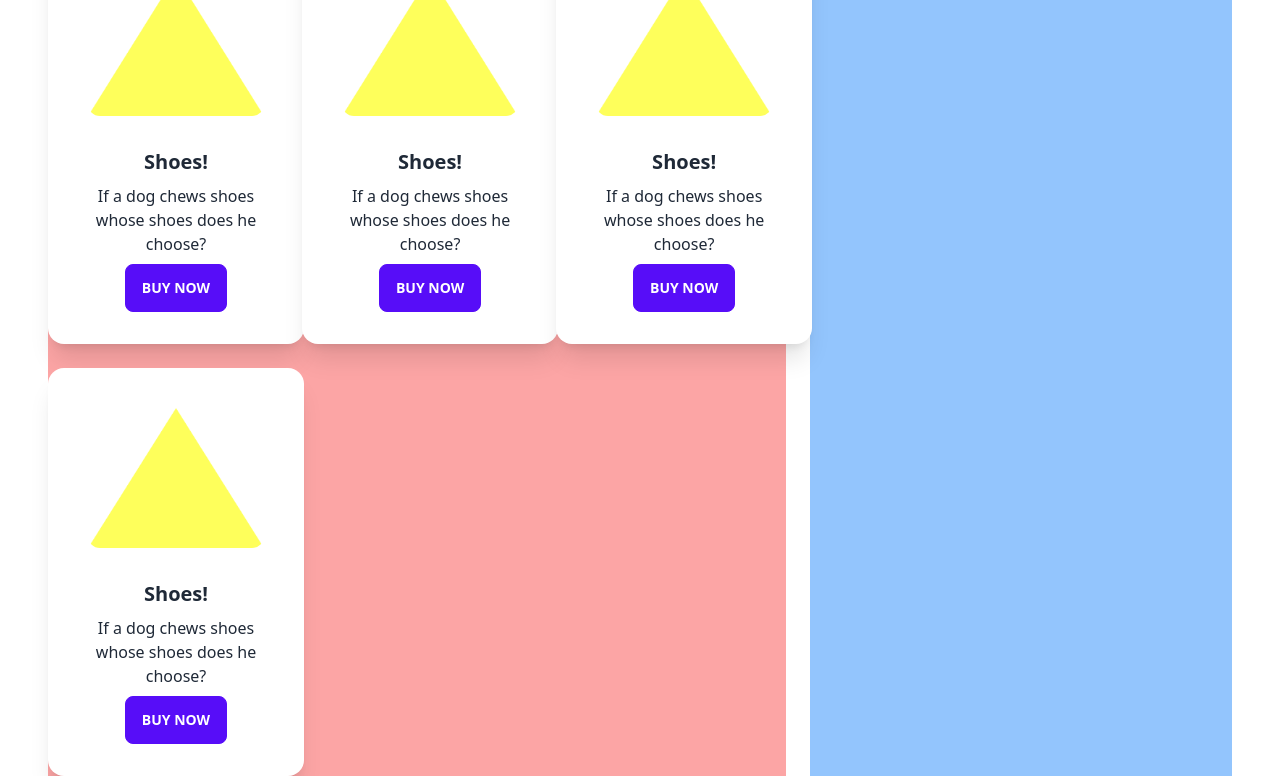
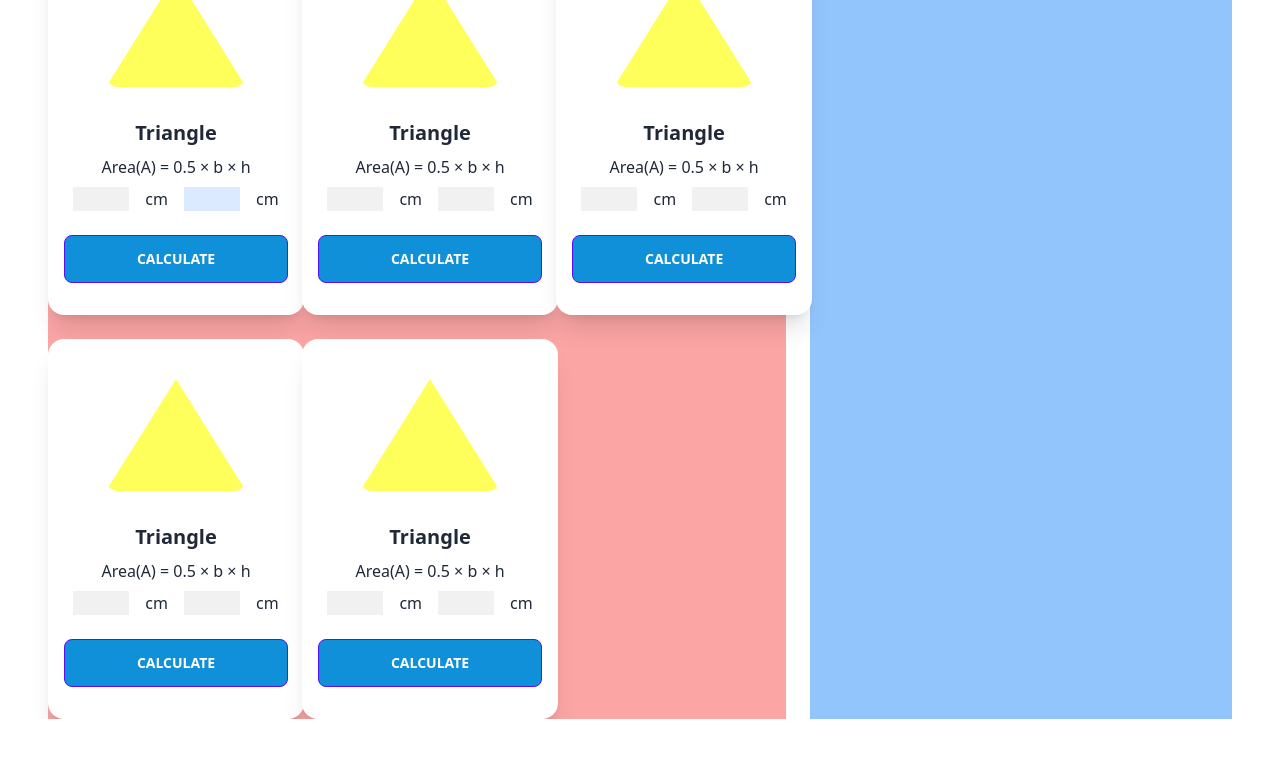
Before and after one commit to kmhbDOes/-Interactive-Geometry-Book, a plain HTML site: page index.html in a window 1280 px wide. Shown: the part 205-981 px from the top of the page. After the commit the page ends 924 px from the top, so only its background shows below. Drawn offline with nearby package versions, Linux system fonts and the light colour scheme.

Commit message:
Card Modified

```diff
--- a/index.html
+++ b/index.html
@@ -6,6 +6,7 @@
     <meta http-equiv="X-UA-Compatible" content="IE=edge">
     <meta name="viewport" content="width=device-width, initial-scale=1.0">
     <title>Interactive Geometry Book</title>
+    <!-- daisyUi, Tailwind added -->
     <link href="https://cdn.jsdelivr.net/npm/daisyui@2.50.1/dist/full.css" rel="stylesheet" type="text/css" />
     <script src="https://cdn.tailwindcss.com"></script>
 
@@ -29,62 +30,100 @@
         </div>
     </header>
 
+    <!-- Card Section -->
+    <main>
         <section class=" mt-8 lg:px-12 gap-x-6 flex flex-col md:flex-row lg:flex-row">
             <div class="calculation-cards w-[70%] bg-red-300 grid md:grid-cols-2 lg:grid-cols-3 gap-6 ">
-            <div class="card w-64 bg-base-100 shadow-xl ">
+                <div class="card w-64  bg-base-100 shadow-xl ">
                     <figure class="px-10 pt-10">
-                    <img src="images/triangle.png" alt="Shoes" class="rounded-xl" />
+                        <img src="images/triangle.png" alt="Shoes" class="rounded-xl h-28" />
                     </figure>
                     <div class="card-body items-center text-center">
-                    <h2 class="card-title">Shoes!</h2>
-                    <p>If a dog chews shoes whose shoes does he choose?</p>
+                        <h2 class="card-title">Triangle</h2>
+                        <p>Area(A) = 0.5 × b × h<span></span></p>
+                        <div class="flex gap-x-4">
+                            <input class="bg-[#F1F1F1] w-14" type="text"> cm <input class="bg-blue-100 w-14" type=" ">
+                            cm
+                        </div>
                         <div class="card-actions">
-                        <button class="btn btn-primary">Buy Now</button>
+                            <button class="btn btn-primary bg-[#1090D8] hover:bg-[#109afa] mt-4 w-56">Calculate</button>
                         </div>
                     </div>
                 </div>
-            <div class="card w-64 bg-base-100 shadow-xl">
+                <div class="card w-64  bg-base-100 shadow-xl ">
                     <figure class="px-10 pt-10">
-                    <img src="images/triangle.png" alt="Shoes" class="rounded-xl" />
+                        <img src="images/triangle.png" alt="Shoes" class="rounded-xl h-28" />
                     </figure>
                     <div class="card-body items-center text-center">
-                    <h2 class="card-title">Shoes!</h2>
-                    <p>If a dog chews shoes whose shoes does he choose?</p>
+                        <h2 class="card-title">Triangle</h2>
+                        <p>Area(A) = 0.5 × b × h<span></span></p>
+                        <div class="flex gap-x-4">
+                            <input class="bg-[#F1F1F1] w-14" type="text"> cm <input class="bg-[#F1F1F1] w-14" type=" ">
+                            cm
+                        </div>
                         <div class="card-actions">
-                        <button class="btn btn-primary">Buy Now</button>
+                            <button class="btn btn-primary bg-[#1090D8] hover:bg-[#109afa] mt-4 w-56">Calculate</button>
                         </div>
                     </div>
                 </div>
-            <div class="card w-64 bg-base-100 shadow-xl">
+                <div class="card w-64  bg-base-100 shadow-xl ">
                     <figure class="px-10 pt-10">
-                    <img src="images/triangle.png" alt="Shoes" class="rounded-xl" />
+                        <img src="images/triangle.png" alt="Shoes" class="rounded-xl h-28" />
                     </figure>
                     <div class="card-body items-center text-center">
-                    <h2 class="card-title">Shoes!</h2>
-                    <p>If a dog chews shoes whose shoes does he choose?</p>
+                        <h2 class="card-title">Triangle</h2>
+                        <p>Area(A) = 0.5 × b × h<span></span></p>
+                        <div class="flex gap-x-4">
+                            <input class="bg-[#F1F1F1] w-14" type="text"> cm <input class="bg-[#F1F1F1] w-14" type=" ">
+                            cm
+                        </div>
                         <div class="card-actions">
-                        <button class="btn btn-primary">Buy Now</button>
+                            <button class="btn btn-primary bg-[#1090D8] hover:bg-[#109afa] mt-4 w-56">Calculate</button>
                         </div>
                     </div>
                 </div>
-            <div class="card w-64 bg-base-100 shadow-xl">
+                <div class="card w-64  bg-base-100 shadow-xl ">
                     <figure class="px-10 pt-10">
-                    <img src="images/triangle.png" alt="Shoes" class="rounded-xl" />
+                        <img src="images/triangle.png" alt="Shoes" class="rounded-xl h-28" />
                     </figure>
                     <div class="card-body items-center text-center">
-                    <h2 class="card-title">Shoes!</h2>
-                    <p>If a dog chews shoes whose shoes does he choose?</p>
+                        <h2 class="card-title">Triangle</h2>
+                        <p>Area(A) = 0.5 × b × h<span></span></p>
+                        <div class="flex gap-x-4">
+                            <input class="bg-[#F1F1F1] w-14" type="text"> cm <input class="bg-[#F1F1F1] w-14" type=" ">
+                            cm
+                        </div>
                         <div class="card-actions">
-                        <button class="btn btn-primary">Buy Now</button>
+                            <button class="btn btn-primary bg-[#1090D8] hover:bg-[#109afa] mt-4 w-56">Calculate</button>
                         </div>
+                    </div>
+                </div>
+                <div class="card w-64  bg-base-100 shadow-xl ">
+                    <figure class="px-10 pt-10">
+                        <img src="images/triangle.png" alt="Shoes" class="rounded-xl h-28" />
+                    </figure>
+                    <div class="card-body items-center text-center">
+                        <h2 class="card-title">Triangle</h2>
+                        <p>Area(A) = 0.5 × b × h<span></span></p>
+                        <div class="flex gap-x-4">
+                            <input class="bg-[#F1F1F1] w-14" type="text"> cm <input class="bg-[#F1F1F1] w-14" type=" ">
+                            cm
+                        </div>
+                        <div class="card-actions">
+                            <button class="btn btn-primary bg-[#1090D8] hover:bg-[#109afa] mt-4 w-56">Calculate</button>
                         </div>
                     </div>
                 </div>
 
-        <div class="result-card bg-blue-300 w-full md:w-[10%] lg:w-[40%] mx-auto">
-            <h1 class="underline  text-3xl">Area Calculation</h1>
-            <table>
-                <tr class="">
+
+            </div>
+
+            <!-- Result Display -->
+
+            <div class="result-card bg-blue-300 w-full md:w-[10%] lg:w-[40%] mx-auto text-center">
+                <h1 class="text-3xl underline">Area Calculation</h1>
+                <table class="">
+                    <tr class="items-center">
                         <td>100</td>
                         <td>200</td>
                         <td>300</td>
@@ -92,7 +131,7 @@
                 </table>
             </div>
         </section>
-
+    </main>
 
     <script src="JS/app.js"></script>
 </body>
```
Lines whose indentation alone changed are shown as unchanged.
